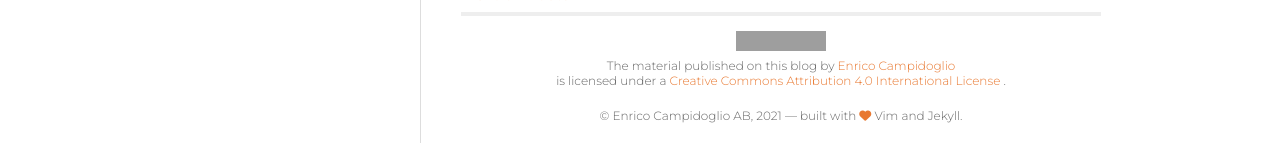
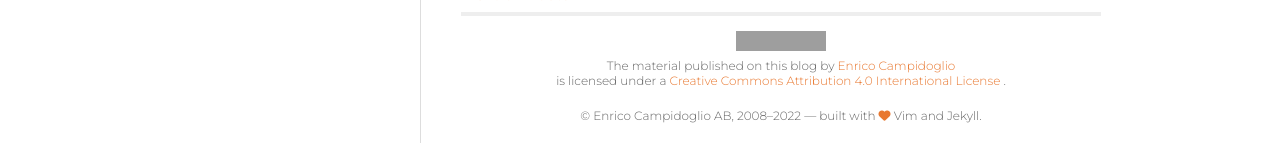
Before and after one commit to megakemp/megakemp.github.io, a Jekyll site: the page built from index.html, in a window 1280 px wide and 900 px high, scrolled down 21940 px. Shown: the part 757-900 px from the top of the window. Built offline with Jekyll 4.4.1, drawn with Linux system fonts in a browser that asks for light colours; nearby versions of some CDN libraries; the list of posts is cut into pages by our own code; comment, search, counter and statistics services are not loaded; grey boxes are pictures that could not be loaded.

Commit message:
Updates the copyright year dynamically

```diff
--- a/_includes/footer.html
+++ b/_includes/footer.html
@@ -11,6 +11,6 @@
   </p>
 
   <p>
-  © {{ site.style.name }}, 2021 &mdash; built with <i class="fa fa-heart" aria-hidden="true"></i> <span class="nowrap">Vim and Jekyll</span>.
+  © {{ site.style.name }}, 2008&ndash;{{ site.time | date: "%Y" }} &mdash; built with <i class="fa fa-heart" aria-hidden="true"></i> <span class="nowrap">Vim and Jekyll</span>.
   </p>
 </div>
```
